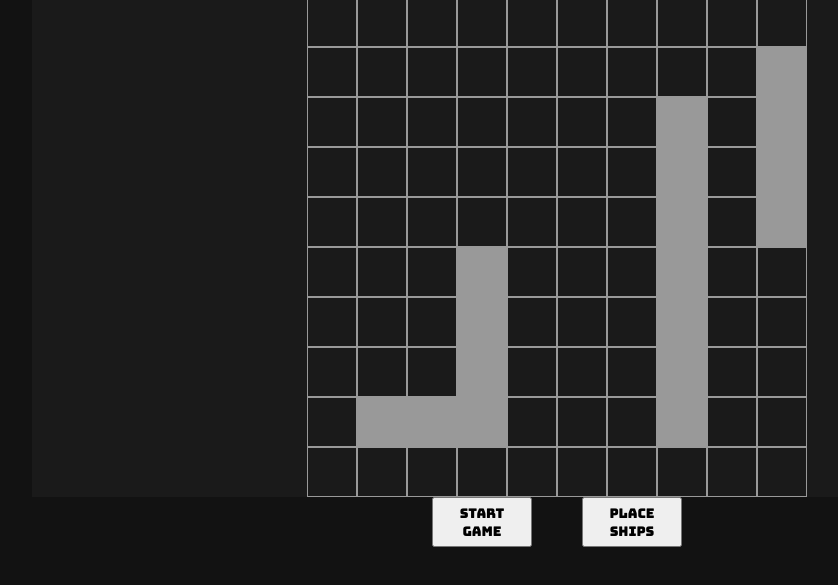
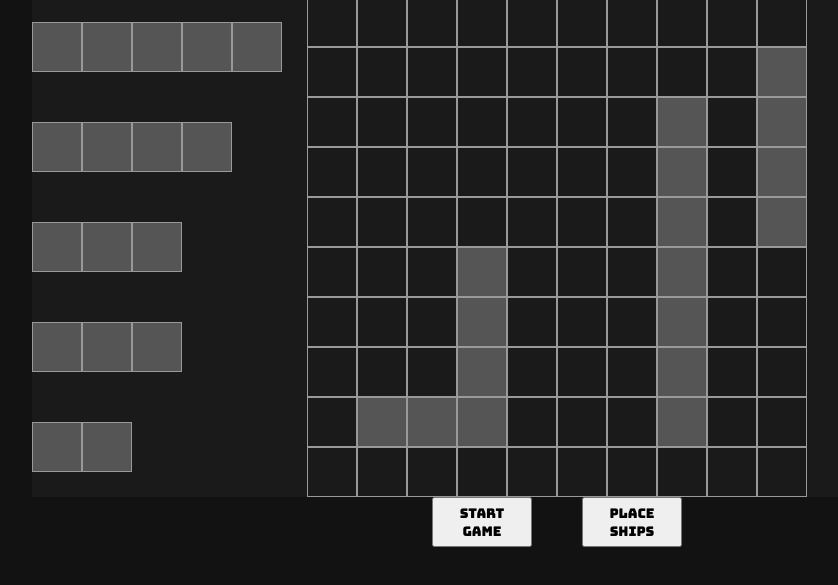
Before and after one commit to nekoLiav/battleship, a website built with webpack: page dist/index.html in a window 1280 px wide. Both pictures are taken after a click on the button "PLACE SHIPS". Shown: the part 109-694 px from the top of the page, without its empty margins (83-921 px from the left). Built offline with nearby package versions, Linux system fonts and the light colour scheme.

Commit message:
drag and drop implement, need to add checks

```diff
--- a/src/index.js
+++ b/src/index.js
@@ -6,5 +6,6 @@ import './styles/boards.css';
 import './styles/buttons.css';
 import './styles/status.css';
 import './styles/modal.css';
+import './styles/ships.css';
 
 dom();
--- a/src/scripts/dom.js
+++ b/src/scripts/dom.js
@@ -31,6 +31,12 @@ export default function dom() {
   const modalText = document.createElement('p');
   const playAgainButton = document.createElement('button');
   const overlay = document.createElement('div');
+  const shipContainer = document.createElement('div');
+  const carrierContainer = document.createElement('div');
+  const battleshipContainer = document.createElement('div');
+  const destroyerContainer = document.createElement('div');
+  const submarineContainer = document.createElement('div');
+  const patrolBoatContainer = document.createElement('div');
 
   content.id = 'content';
   main.id = 'main';
@@ -70,6 +76,22 @@ export default function dom() {
   modalText.id = 'modaltext';
   modalText.textContent = 'Would you like to play again?';
   playAgainButton.textContent = 'PLAY AGAIN';
+  shipContainer.id = 'shipcontainer';
+  carrierContainer.id = 'carrier';
+  carrierContainer.className = 'ship';
+  carrierContainer.setAttribute('draggable', true);
+  battleshipContainer.id = 'battleship';
+  battleshipContainer.className = 'ship';
+  battleshipContainer.setAttribute('draggable', true);
+  destroyerContainer.id = 'destroyer';
+  destroyerContainer.className = 'ship';
+  destroyerContainer.setAttribute('draggable', true);
+  submarineContainer.id = 'submarine';
+  submarineContainer.className = 'ship';
+  submarineContainer.setAttribute('draggable', true);
+  patrolBoatContainer.id = 'patrolboat';
+  patrolBoatContainer.className = 'ship';
+  patrolBoatContainer.setAttribute('draggable', true);
 
   playerStatus.append(
     playerShipsSunk,
@@ -90,6 +112,7 @@ export default function dom() {
     computerBoardTitle,
   );
   boardContainer.append(
+    shipContainer,
     playerBoard,
     computerBoard,
     overlay,
@@ -110,6 +133,13 @@ export default function dom() {
   overlay.append(
     modal,
   );
+  shipContainer.append(
+    carrierContainer,
+    battleshipContainer,
+    destroyerContainer,
+    submarineContainer,
+    patrolBoatContainer,
+  );
   main.append(
     boardTitleContainer,
     boardContainer,
@@ -120,6 +150,36 @@ export default function dom() {
     titlebar,
     main,
   );
+
+  for (let i = 0; i < 5; i += 1) {
+    const shipSquare = document.createElement('div');
+    shipSquare.className = 'shipsquare';
+    carrierContainer.append(shipSquare);
+  }
+
+  for (let i = 0; i < 4; i += 1) {
+    const shipSquare = document.createElement('div');
+    shipSquare.className = 'shipsquare';
+    battleshipContainer.append(shipSquare);
+  }
+
+  for (let i = 0; i < 3; i += 1) {
+    const shipSquare = document.createElement('div');
+    shipSquare.className = 'shipsquare';
+    destroyerContainer.append(shipSquare);
+  }
+
+  for (let i = 0; i < 3; i += 1) {
+    const shipSquare = document.createElement('div');
+    shipSquare.className = 'shipsquare';
+    submarineContainer.append(shipSquare);
+  }
+
+  for (let i = 0; i < 2; i += 1) {
+    const shipSquare = document.createElement('div');
+    shipSquare.className = 'shipsquare';
+    patrolBoatContainer.append(shipSquare);
+  }
 
   for (let i = 0, x = 0, y = 0; i < 100; i += 1, x += 1) {
     if (x === 10) {
@@ -177,7 +237,7 @@ export default function dom() {
   });
 
   resetButton.addEventListener('click', () => {
-    reset();
+    reset('partial');
     resetCheck = 0;
     computerBoard.style.display = 'none';
     computerBoardTitle.style.display = 'none';
@@ -189,12 +249,12 @@ export default function dom() {
   });
 
   randomButton.addEventListener('click', () => {
-    reset(true);
+    reset('full');
     resetCheck = 1;
   });
 
   playAgainButton.addEventListener('click', () => {
-    reset();
+    reset('partial');
     resetCheck = 1;
     computerBoard.style.display = 'none';
     computerBoardTitle.style.display = 'none';
@@ -204,4 +264,56 @@ export default function dom() {
     randomButton.style.display = 'block';
     resetButton.style.display = 'none';
   });
+
+  shipContainer.addEventListener('dragstart', (e) => {
+    e.dataTransfer.setData('text', e.target.id);
+    e.dataTransfer.effectAllowed = 'copy';
+  });
+
+  window.addEventListener('keydown', (e) => {
+    if (e.code === 'KeyR') {
+      console.log(e.target);
+    }
+  });
+
+  playerBoard.addEventListener('dragover', (e) => {
+    e.target.classList.add('draggedover');
+    e.preventDefault();
+  });
+
+  playerBoard.addEventListener('dragenter', (e) => {
+    e.target.classList.add('dropzone');
+    e.preventDefault();
+  });
+
+  playerBoard.addEventListener('dragleave', (e) => {
+    e.target.classList.remove('dropzone');
+    e.preventDefault();
+  });
+
+  playerBoard.addEventListener('drop', (e) => {
+    const data = e.dataTransfer.getData('text');
+    const coordX = parseInt((e.target.getAttribute('data-x')), 10);
+    const coordY = parseInt((e.target.getAttribute('data-y')), 10);
+    switch (data) {
+      case players.p1.ships.carrier.type:
+        players.p1.placeShip(players.p1.ships.carrier, 0, coordX, coordY);
+        break;
+      case players.p1.ships.battleship.type:
+        players.p1.placeShip(players.p1.ships.battleship, 0, coordX, coordY);
+        break;
+      case players.p1.ships.destroyer.type:
+        players.p1.placeShip(players.p1.ships.destroyer, 0, coordX, coordY);
+        break;
+      case players.p1.ships.submarine.type:
+        players.p1.placeShip(players.p1.ships.submarine, 0, coordX, coordY);
+        break;
+      case players.p1.ships.patrolboat.type:
+        players.p1.placeShip(players.p1.ships.patrolboat, 0, coordX, coordY);
+        break;
+      default:
+    }
+    e.target.classList.remove('dropzone');
+    reset('refresh');
+  });
 }
--- a/src/scripts/gameBoard.js
+++ b/src/scripts/gameBoard.js
@@ -9,7 +9,7 @@ export default function gameBoard(name) {
     battleship: ship(4, 'battleship', owner),
     destroyer: ship(3, 'destroyer', owner),
     submarine: ship(3, 'submarine', owner),
-    patrolboat: ship(2, 'patrol boat', owner),
+    patrolboat: ship(2, 'patrolboat', owner),
   };
 
   const placeShip = (shippy, orientation, x, y) => {
--- a/src/scripts/reset.js
+++ b/src/scripts/reset.js
@@ -1,7 +1,7 @@
 import players from './players';
 import random from './random';
 
-export default function reset(isFullReset) {
+export default function reset(resetType) {
   const playerSquare = document.getElementsByClassName('playersquare');
   const computerSquare = document.getElementsByClassName('computersquare');
   const playerShipsSunk = document.getElementById('playershipssunk');
@@ -64,9 +64,12 @@ export default function reset(isFullReset) {
     refreshBoardElements();
   };
 
-  resetBoard();
-
-  if (isFullReset === true) {
+  if (resetType === 'full') {
+    resetBoard();
     randomShips();
+  } else if (resetType === 'partial') {
+    resetBoard();
+  } else if (resetType === 'refresh') {
+    refreshBoardElements();
   }
 }
--- a/src/styles/boards.css
+++ b/src/styles/boards.css
@@ -1,7 +1,6 @@
 #boardcontainer {
   display: flex;
-  justify-content: center;
-  gap: 50px;
+  gap: 25px;
   background-color: #1a1a1a;
 }
 
@@ -62,7 +61,7 @@
   box-sizing: border-box;
   height: 10%;
   width: 10%;
-  background-color: #999999;
+  background-color: #555555;
 }
 
 .hit {
@@ -72,3 +71,7 @@
 .miss {
   background-color: #FFBD33 !important;
 }
+
+.dropzone {
+  background-color: #999999;
+}
--- /dev/null
+++ b/src/styles/ships.css
@@ -0,0 +1,40 @@
+#shipcontainer {
+  width: 250px;
+  height: 500px;
+  display: flex;
+  flex-direction: column;
+  justify-content: space-around;
+}
+
+.shipSquare {
+  border: 1px solid #999999;
+  background-color: #555555;
+  box-sizing: border-box;
+  width: 50px;
+  height: 50px;
+}
+
+#carrier {
+  display: flex;
+  width: 250px;
+}
+
+#battleship {
+  display: flex;
+  width: 200px;
+}
+
+#destroyer {
+  display: flex;
+  width: 150px;
+}
+
+#submarine {
+  display: flex;
+  width: 150px;
+}
+
+#patrolboat {
+  display: flex;
+  width: 100px;
+}
```
Also changed, not shown: dist/bundle.js.
